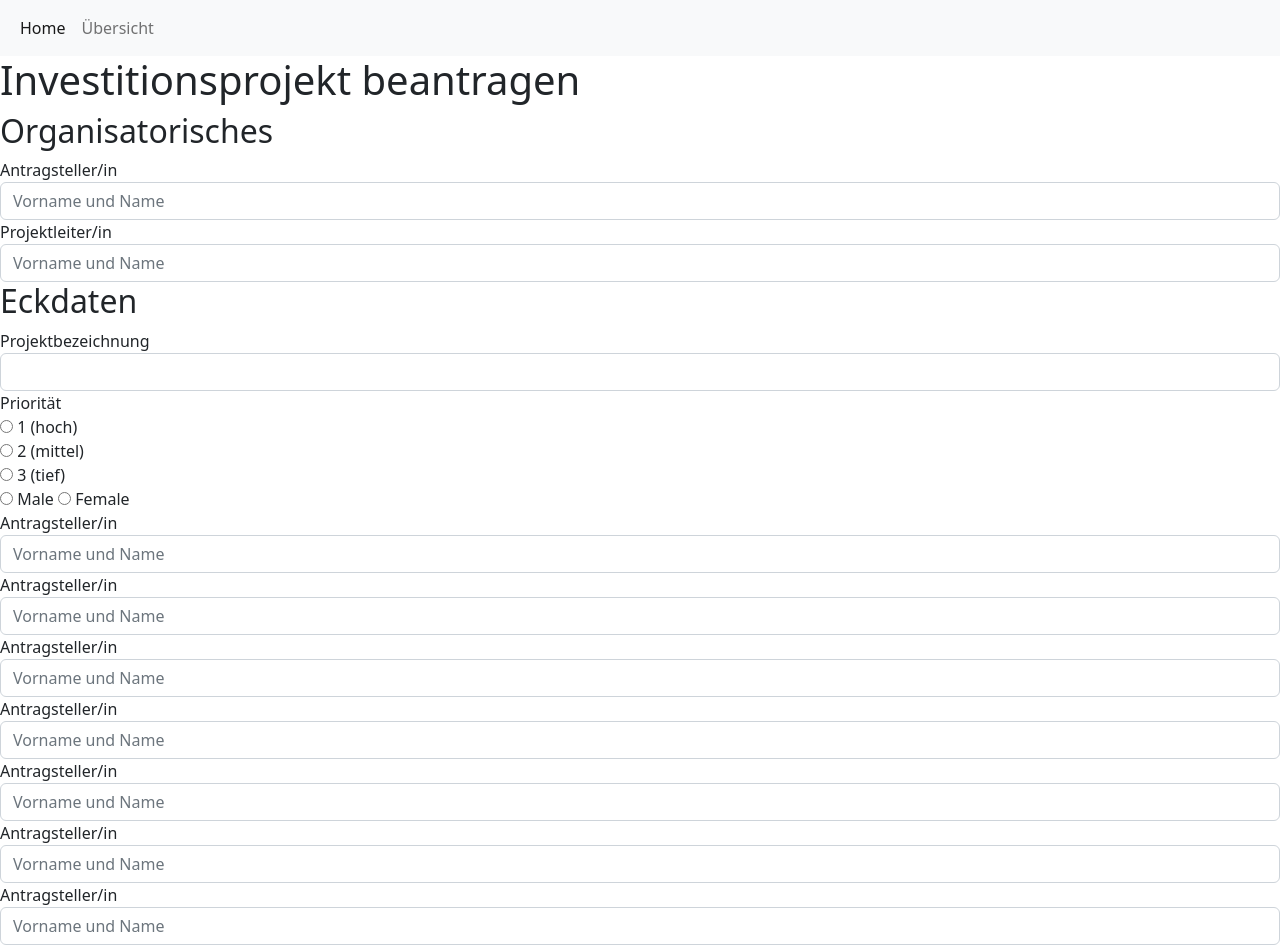
After one commit to amilo-li/project, a Flask app: page /formular in a window 1280 px wide. The commit adds this page. Run offline with Flask 2, Linux system fonts and the light colour scheme.

Commit message:
Start Formular und Base-Template

```diff
--- a/main.py
+++ b/main.py
@@ -9,9 +9,14 @@ def start():
     return render_template("index.html")
 
 
-@app.route("/analyze")
-def analyze():
-    return "Auswertung "
+@app.route("/overview")
+def overview():
+    return render_template("overview.html")
+
+
+@app.route("/formular")
+def formular():
+    return render_template("formular.html")
 
 
 if __name__ == "__main__":
--- /dev/null
+++ b/templates/base.html
@@ -0,0 +1,36 @@
+<!DOCTYPE html>
+<html lang="en">
+<head>
+    <meta charset="UTF-8">
+    <!-- For responsive behavior in mobile devices */ -->
+    <meta name="viewport" content="width=device-width, initial-scale=1">
+    <title>{% block title %}{% endblock %}</title>
+    <!--/* Including Bootstrap CSS */-->
+    <link href="https://cdn.jsdelivr.net/npm/bootstrap@5.2.0-beta1/dist/css/bootstrap.min.css" rel="stylesheet" integrity="sha384-0evHe/X+R7YkIZDRvuzKMRqM+OrBnVFBL6DOitfPri4tjfHxaWutUpFmBp4vmVor" crossorigin="anonymous">
+
+    <nav class="navbar navbar-expand-lg bg-light">
+      <div class="container-fluid">
+        <button class="navbar-toggler" type="button" data-bs-toggle="collapse" data-bs-target="#navbarSupportedContent" aria-controls="navbarSupportedContent" aria-expanded="false" aria-label="Toggle navigation">
+          <span class="navbar-toggler-icon"></span>
+        </button>
+        <div class="collapse navbar-collapse" id="navbarSupportedContent">
+          <ul class="navbar-nav me-auto mb-2 mb-lg-0">
+            <li class="nav-item">
+              <a class="nav-link active" aria-current="page" href="{{ url_for('start')}}">Home</a>
+            </li>
+              <li class="nav-item">
+              <a class="nav-link" href="{{ url_for('overview')}}">Übersicht</a>
+              </li>
+          </ul>
+        </div>
+      </div>
+    </nav>
+
+</head>
+<body>
+    {% block content %}
+    {% endblock %}
+    <!--/* Including Bootstrap JS */-->
+    <script src="https://cdn.jsdelivr.net/npm/bootstrap@5.2.0-beta1/dist/js/bootstrap.bundle.min.js" integrity="sha384-pprn3073KE6tl6bjs2QrFaJGz5/SUsLqktiwsUTF55Jfv3qYSDhgCecCxMW52nD2" crossorigin="anonymous"></script>
+</body>
+</html>
--- /dev/null
+++ b/templates/formular.html
@@ -0,0 +1,85 @@
+{% extends "base.html" %}
+{% block title %}Investitionsprojekt{% endblock %}
+
+{% block content %}
+<h1>Investitionsprojekt beantragen</h1>
+<form method="POST">
+    <h2>Organisatorisches</h2>
+    <div class="form-group">
+        <!-- Ändern?? -->
+        <label for="A_name">Antragsteller/in</label>
+        <input class="form-control" type="text" name="A_name" placeholder="Vorname und Name" id="A_name" required>
+        <div class="valid-feedback">Valid.</div>
+    </div>
+    <div class="form-group">
+        <!-- Ändern?? -->
+        <label for="P_name">Projektleiter/in</label>
+        <input class="form-control" type="text" name="P_name" placeholder="Vorname und Name" id="P_name" required>
+        <div class="valid-feedback">Valid.</div>
+    </div>
+    <h2>Eckdaten</h2>
+    <div class="form-group">
+        <!-- Ändern?? -->
+        <label for="A_name">Projektbezeichnung</label>
+        <input class="form-control" type="text" name="title" id="title" required>
+        <div class="valid-feedback">Valid.</div>
+    </div>
+    <div class="form-group">
+        <!-- Ändern?? -->
+        <label for="A_name">Priorität</label><br>
+        <!-- Klasse?? -->
+        <input type="radio" name="prio1" id="prio1" value="prio1">
+        <label for="prio1">1 (hoch)</label><br>
+        <input type="radio" name="prio2" id="prio2" value="prio2">
+        <label for="prio2">2 (mittel)</label><br>
+        <input type="radio" name="prio3" id="prio3" value="prio3">
+        <label for="prio3">3 (tief)</label><br>
+
+        <input type="radio" name="gender" value="male"> Male
+        <input type="radio" name="gender" value="female"> Female
+        <div class="valid-feedback">Valid.</div>
+    </div>
+    <div class="form-group">
+        <!-- Ändern?? -->
+        <label for="A_name">Antragsteller/in</label>
+        <input class="form-control" type="text" name="A_name" placeholder="Vorname und Name" id="A_name" required>
+        <div class="valid-feedback">Valid.</div>
+    </div>
+    <div class="form-group">
+        <!-- Ändern?? -->
+        <label for="A_name">Antragsteller/in</label>
+        <input class="form-control" type="text" name="A_name" placeholder="Vorname und Name" id="A_name" required>
+        <div class="valid-feedback">Valid.</div>
+    </div>
+    <div class="form-group">
+        <!-- Ändern?? -->
+        <label for="A_name">Antragsteller/in</label>
+        <input class="form-control" type="text" name="A_name" placeholder="Vorname und Name" id="A_name" required>
+        <div class="valid-feedback">Valid.</div>
+    </div>
+    <div class="form-group">
+        <!-- Ändern?? -->
+        <label for="A_name">Antragsteller/in</label>
+        <input class="form-control" type="text" name="A_name" placeholder="Vorname und Name" id="A_name" required>
+        <div class="valid-feedback">Valid.</div>
+    </div>
+    <div class="form-group">
+        <!-- Ändern?? -->
+        <label for="A_name">Antragsteller/in</label>
+        <input class="form-control" type="text" name="A_name" placeholder="Vorname und Name" id="A_name" required>
+        <div class="valid-feedback">Valid.</div>
+    </div>
+    <div class="form-group">
+        <!-- Ändern?? -->
+        <label for="A_name">Antragsteller/in</label>
+        <input class="form-control" type="text" name="A_name" placeholder="Vorname und Name" id="A_name" required>
+        <div class="valid-feedback">Valid.</div>
+    </div>
+    <div class="form-group">
+        <!-- Ändern?? -->
+        <label for="A_name">Antragsteller/in</label>
+        <input class="form-control" type="text" name="A_name" placeholder="Vorname und Name" id="A_name" required>
+        <div class="valid-feedback">Valid.</div>
+    </div>
+</form>
+{% endblock %}
```
Also changed, not shown: templates/index.html (+12 -11 lines), templates/overview.html (added, +7 -0 lines).
